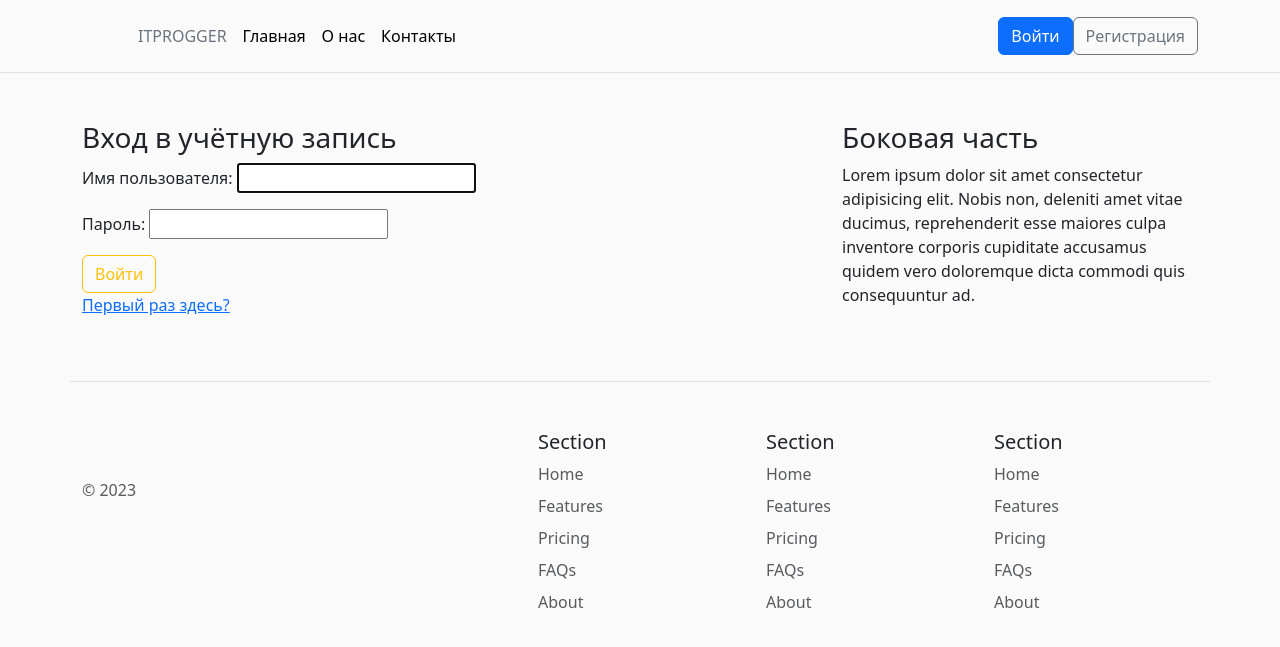
After one commit to NickNakker/DevPortal, a Django app: page /login/ in a window 1280 px wide. The commit adds this page. Shown: the top 647 px of the page. Run offline with Django 4.2, Linux system fonts and the light colour scheme.

Commit message:
Add files via upload

```diff
--- a/portalsettings/portal/static/portal/main.css
+++ b/portalsettings/portal/static/portal/main.css
@@ -5,3 +5,7 @@
 .alert-light {
     border-color: #bfbfbf;
 }
+
+.errorlist * {
+    color: red;
+}
--- a/portalsettings/portal/templates/portal/layout.html
+++ b/portalsettings/portal/templates/portal/layout.html
@@ -7,6 +7,8 @@
     <title>{% block title %}{% endblock %}</title>
     <link rel="stylesheet" href="https://cdn.jsdelivr.net/npm/bootstrap@5.3.2/dist/css/bootstrap.min.css">
     <link rel="stylesheet" href="{% static 'portal/main.css' %}">
+    <link rel="stylesheet" href="https://cdn.jsdelivr.net/npm/@fortawesome/fontawesome-free@6.4.2/css/fontawesome.min.css" integrity="sha384-BY+fdrpOd3gfeRvTSMT+VUZmA728cfF9Z2G42xpaRkUGu2i3DyzpTURDo5A6CaLK" crossorigin="anonymous">
+
 </head>
 <body>
     <header class="p-3 mb-3 border-bottom">
@@ -22,7 +24,20 @@
               <li><a href="{% url 'about' %}" class="nav-link px-2 link-body-emphasis">О нас</a></li>
               <li><a href="{% url 'contacts' %}" class="nav-link px-2 link-body-emphasis">Контакты</a></li>
             </ul>
+
+            {% if user.is_authenticated %}
+            <span class="badge d-flex align-items-center p-1 pe-2 text-light-emphasis bg-light-subtle border border-dark-subtle rounded-pill">
+              <img class="rounded-circle me-1" width="24" height="24" src="https://github.com/mdo.png" alt="">
+              <a href="{% url 'profile' %}">{{ user.username }}</a>
+              <span class="vr mx-2"></span>
+              <a href="{% url 'logoff' %}"><svg class="bi" width="16" height="16"><use xlink:href="#x-circle-fill"></use></svg></a>
+            </span>
+
+            {% else %}
+            <a href="{% url 'login' %}"><button class="btn btn-primary">Войти</button></a>
             <a href="{% url 'reg' %}"><button class="btn btn-outline-secondary">Регистрация</button></a>
+            {% endif %}
+
           </div>
         </div>
       </header>
--- a/portalsettings/portalsettings/urls.py
+++ b/portalsettings/portalsettings/urls.py
@@ -16,9 +16,13 @@
 """
 from django.contrib import admin
 from django.urls import path, include
+from django.contrib.auth import views as AuthViews
 
 urlpatterns = [
     path('admin/', admin.site.urls),
     path('', include('portal.urls')),
-    path('reg/', include('users.urls'))
+    path('reg/', include('users.urls')),
+    path('login/', AuthViews.LoginView.as_view(template_name = 'users/login.html'), name='login'),
+    path('logoff/', AuthViews.LogoutView.as_view(template_name = 'users/logoff.html'), name='logoff'),
+    path('profile/', include('users.urls'))
 ]
--- a/portalsettings/users/forms.py
+++ b/portalsettings/users/forms.py
@@ -30,6 +30,7 @@
         widget= forms.PasswordInput(attrs={'class': 'form-control', 'placeholder': 'Проверка пароля'})
         )
 
+
     class Meta:
         model = User
         fields = ['email', 'username', 'password1', 'password2']
--- /dev/null
+++ b/portalsettings/users/templates/users/login.html
@@ -0,0 +1,18 @@
+{% extends 'portal/layout.html' %}
+
+
+{% block title %}Авторизация{% endblock %}
+
+{% block content %}
+
+    <h3>Вход в учётную запись</h3>
+
+    <form method="post">
+        {% csrf_token %}
+        {{ form.as_p }}
+        <button class="btn btn-outline-warning" type="submit">Войти</button>
+        <a href="{% url 'reg' %}"><p>Первый раз здесь?</p></a>
+    </form>
+{% endblock %}
+
+{% block aside_block %}{% endblock %}
--- a/portalsettings/users/templates/users/registration.html
+++ b/portalsettings/users/templates/users/registration.html
@@ -13,6 +13,7 @@
         {% csrf_token %}
         {{ form.as_p }}
         <button class="btn btn-outline-warning" type="submit">Зарегистрироваться</button>
+        <a href="{% url 'login' %}"><p>Уже зарегистрированы?</p></a>
     </form>
 {% endblock %}
 
--- a/portalsettings/users/urls.py
+++ b/portalsettings/users/urls.py
@@ -3,5 +3,6 @@
 from . import views
 
 urlpatterns = [
-    path('', views.register, name='reg')
+    path('', views.register, name='reg'),
+    path('profile', views.profile, name='profile')
 ]
--- a/portalsettings/users/views.py
+++ b/portalsettings/users/views.py
@@ -2,6 +2,7 @@
 #from django.contrib.auth.forms import UserCreationForm
 from .forms import UserRegisterForm
 from django.contrib import messages
+from django.contrib.auth.decorators import login_required
 
 # Create your views here.
 
@@ -25,3 +26,7 @@
             'form': form
         }
             )
+
+@login_required
+def profile(request):
+    return render(request, 'users/profile.html')
```
Also changed, not shown: portalsettings/portalsettings/settings.py (+7 -1 lines), portalsettings/users/templates/users/logoff.html (added, +13 -0 lines), portalsettings/users/templates/users/profile.html (added, +12 -0 lines), README.md.
